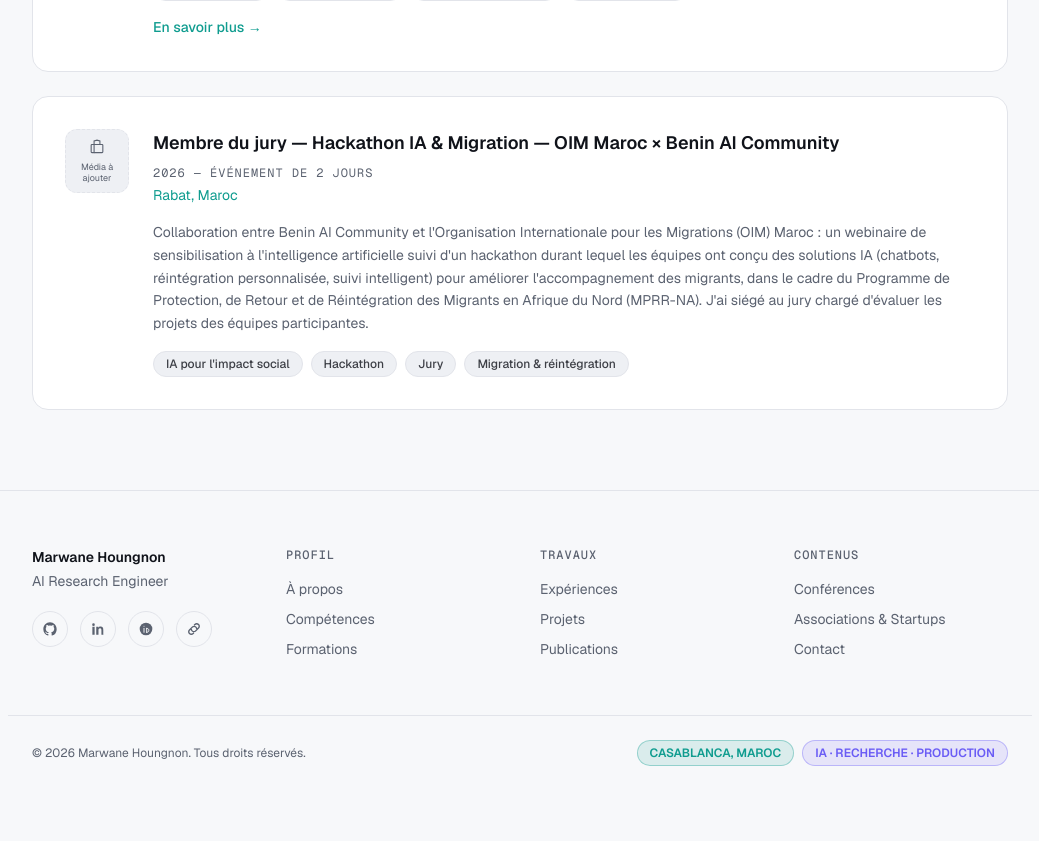
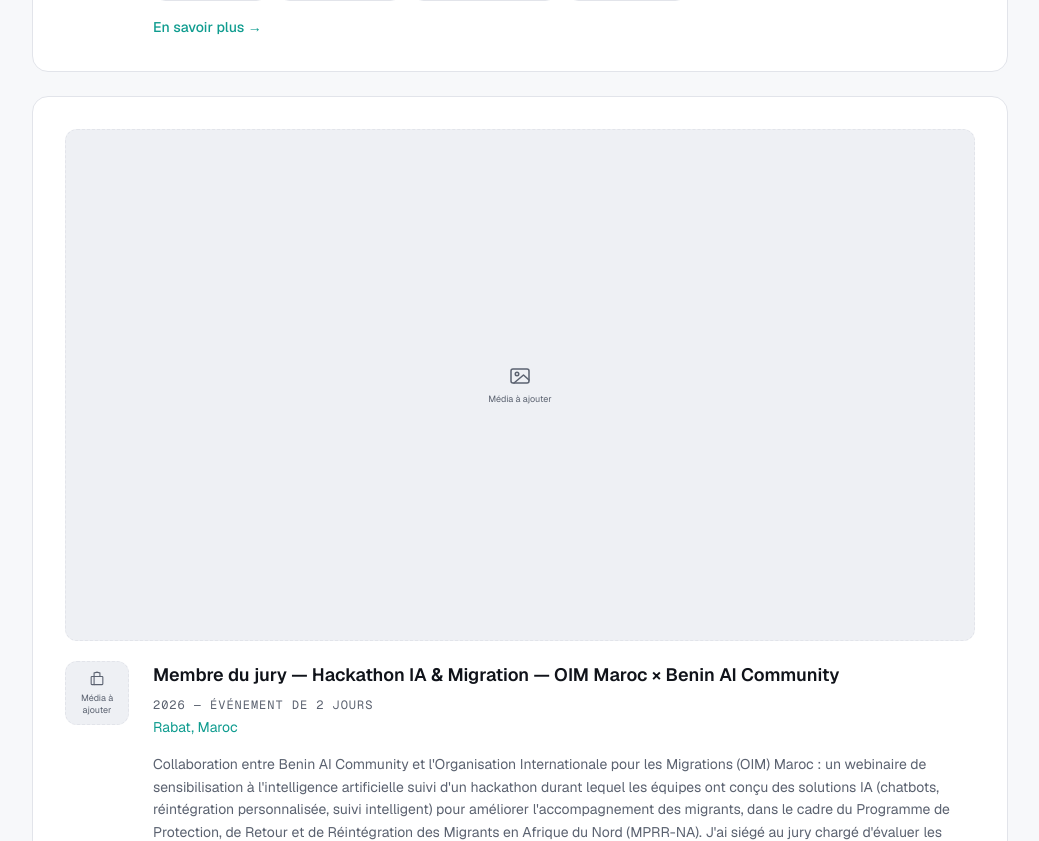
Before and after one commit to Thekidmaroi/MY-PORTOFOLIO, a Next.js app: page /associations-et-startups in a window 1280 px wide. Shown: the part 740-1581 px from the top of the page, without its empty margins (120-1159 px from the left). Before the commit the page ends 1530 px from the top, so only its background shows below. Built offline with nearby package versions, Linux system fonts and the light colour scheme.

Commit message:
Fix MediaSlot usage for organization images
Updated MediaSlot components to use 'photo' and 'logo' properties correctly.

```diff
--- a/src/app/associations-et-startups/page.tsx
+++ b/src/app/associations-et-startups/page.tsx
@@ -21,13 +21,23 @@ export default function InvolvementsPage() {
         <div className="space-y-6">
           {involvements.map((item) => (
             <Card key={item.organization}>
+              {item.photo && (
+                <MediaSlot
+                  src={item.photo}
+                  alt={`Photo — ${item.organization}`}
+                  variant="cover"
+                  className="mb-5 aspect-video w-full"
+                />
+              )}
               <div className="flex flex-col gap-6 sm:flex-row">
+                {item.logo && (
                   <MediaSlot
                     src={item.logo}
                     alt={`Logo ${item.organization}`}
                     variant="logo"
                     className="h-16 w-16 shrink-0"
                   />
+                )}
                 <div className="flex-1">
                   <div className="flex flex-wrap items-baseline justify-between gap-2">
                     <h3 className="text-lg font-semibold">
```
Lines whose indentation alone changed are shown as unchanged.
